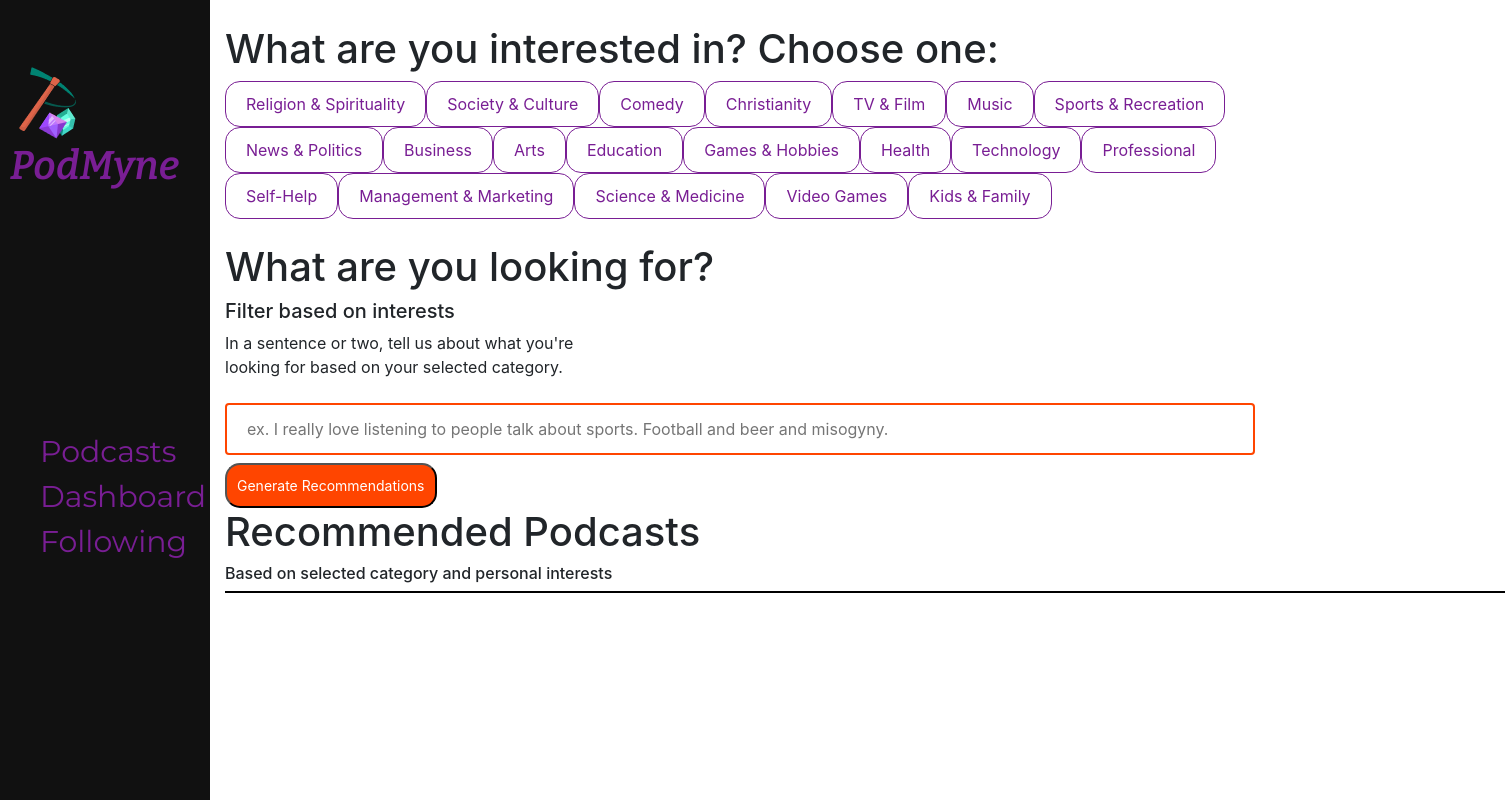
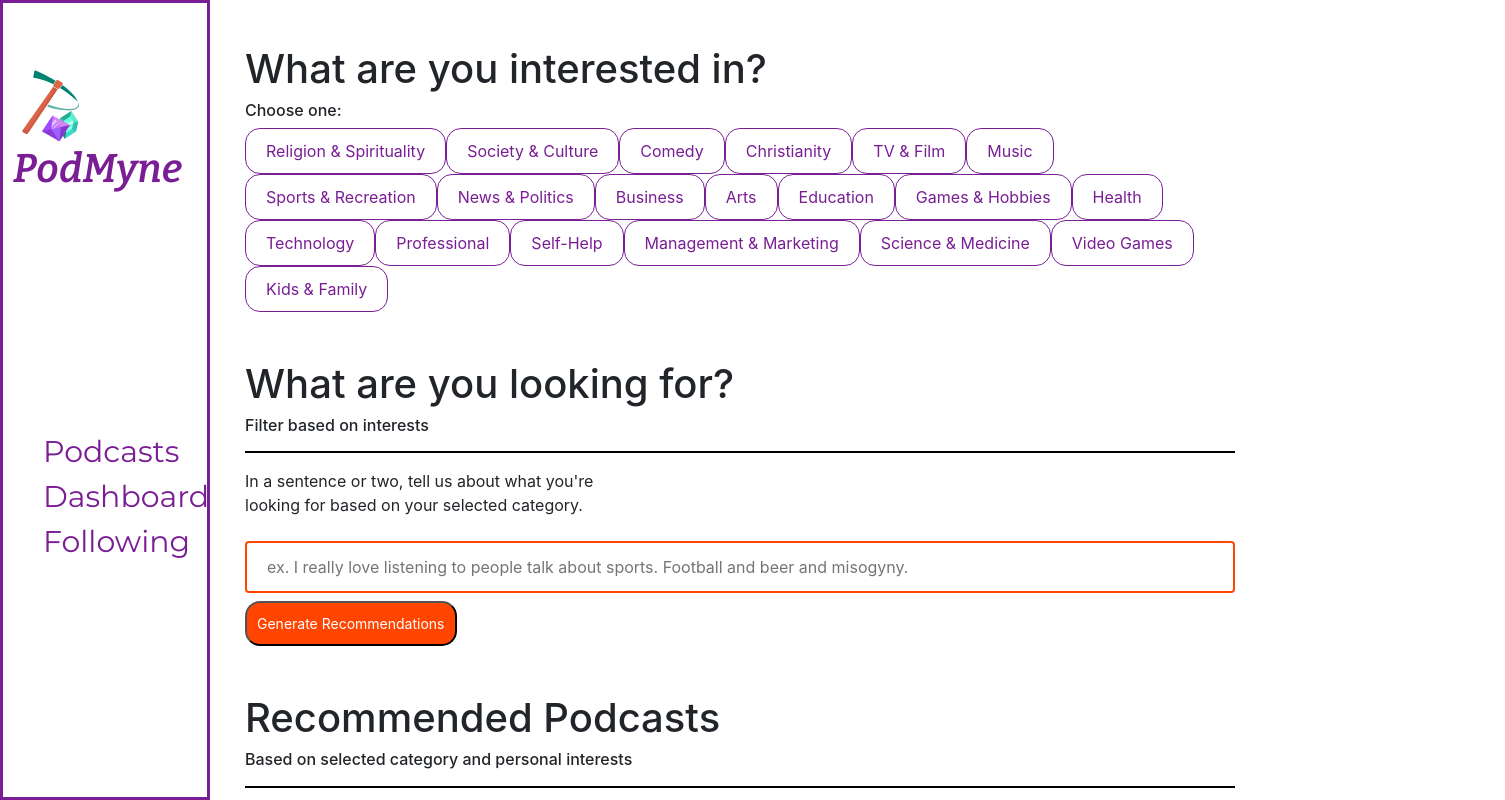
Before and after one commit to Orange-Iguanas/podcasts-frontend, a React (Create React App) app in the folder podcast/: page /podcasts in a window 1280 px wide. Shown: the whole page, 1505 px wide, since content can reach past the window. Built offline with nearby package versions, Linux system fonts and the light colour scheme.

Commit message:
final css styling

```diff
--- a/podcast/src/App.css
+++ b/podcast/src/App.css
@@ -4,7 +4,7 @@
   font-style: bold;
   height: calc(100vh - 120px);
   margin-left: 200px;
-  padding: 25px;
+  padding: 45px;
 }
 
 /* .nav {
@@ -19,7 +19,8 @@
   z-index: 1;
   top: 0;
   left: 0;
-  background-color: #111;
+  /* background-color: #111; */
+  border: 3px solid #791E94;
   overflow-x: hidden;
   padding-top: 50px;
   color: #791E94;
@@ -76,7 +77,7 @@ input[type=text] {
 }
 
 .results {
-  border: 1px solid black;
+  /* border: 1px solid black; */
   display: flex;
   overflow-x: auto;
   margin-right: 15px;
@@ -91,6 +92,10 @@ input[type=text] {
 
 }
 
+hr.solid {
+  border: 1px solid black;
+}
+
 .buttons {
   background-color: white;
   border: none;
@@ -103,6 +108,11 @@ input[type=text] {
   display: inline-block;
   font-size: 16px;
   transition-duration: 0.4s;
+}
+
+.buttons:active {
+  background-color: #791E94;
+  color: white;
 }
 
 .buttons:hover {
--- a/podcast/src/App.js
+++ b/podcast/src/App.js
@@ -23,7 +23,7 @@ function App() {
     const body = JSON.stringify({
       userDes
     });
-    event.currentTarget.reset();
+    // event.currentTarget.reset();
     console.log("testing");
     try {
       const response = await fetch('http://127.0.0.1:5000/app/recommend', {
@@ -66,7 +66,8 @@ function App() {
       </ul>
     </nav>
       <form className="details" onSubmit={recommendRun}>
-        <h1>What are you interested in? Choose one:</h1>
+        <h1>What are you interested in?</h1>
+        <h6>Choose one:</h6>
         <div className="buttonGroup">
           <button type="button" className="buttons">Religion & Spirituality</button>
           <button type="button" className="buttons">Society & Culture</button>
@@ -90,14 +91,19 @@ function App() {
           <button type="button" className="buttons">Kids & Family</button>
         </div>
         <br />
+        <br />
         <h1>What are you looking for?</h1>
-        <h5>Filter based on interests</h5>
+        <h6>Filter based on interests</h6>
+        <hr className="solid"></hr>
           <p>In a sentence or two, tell us about what you're <br /> looking for based on your selected category. </p>
           <input type="text" placeholder="ex. I really love listening to people talk about sports. Football and beer and misogyny." ref={descriptionInput}/>
           <input type="submit" classname="generateButton" value="Generate Recommendations"/>
       </form>
+      <br />
+      <br />
         <h1 className="resultsTitle">Recommended Podcasts</h1>
         <h6>Based on selected category and personal interests</h6>
+        <hr className="solid"></hr>
         <div className="results">
           { recommendations
               ?  recommendations.map((recommendation, index) => {
@@ -118,7 +124,7 @@ function App() {
                 </div>
               )
             })
-            : <p>Try Again</p>
+            : <p>No results available. Try Again</p>
           }
         </div>
     </div>
```
Also changed, not shown: podcast/src/Components/following.js (+1 -28 lines).
